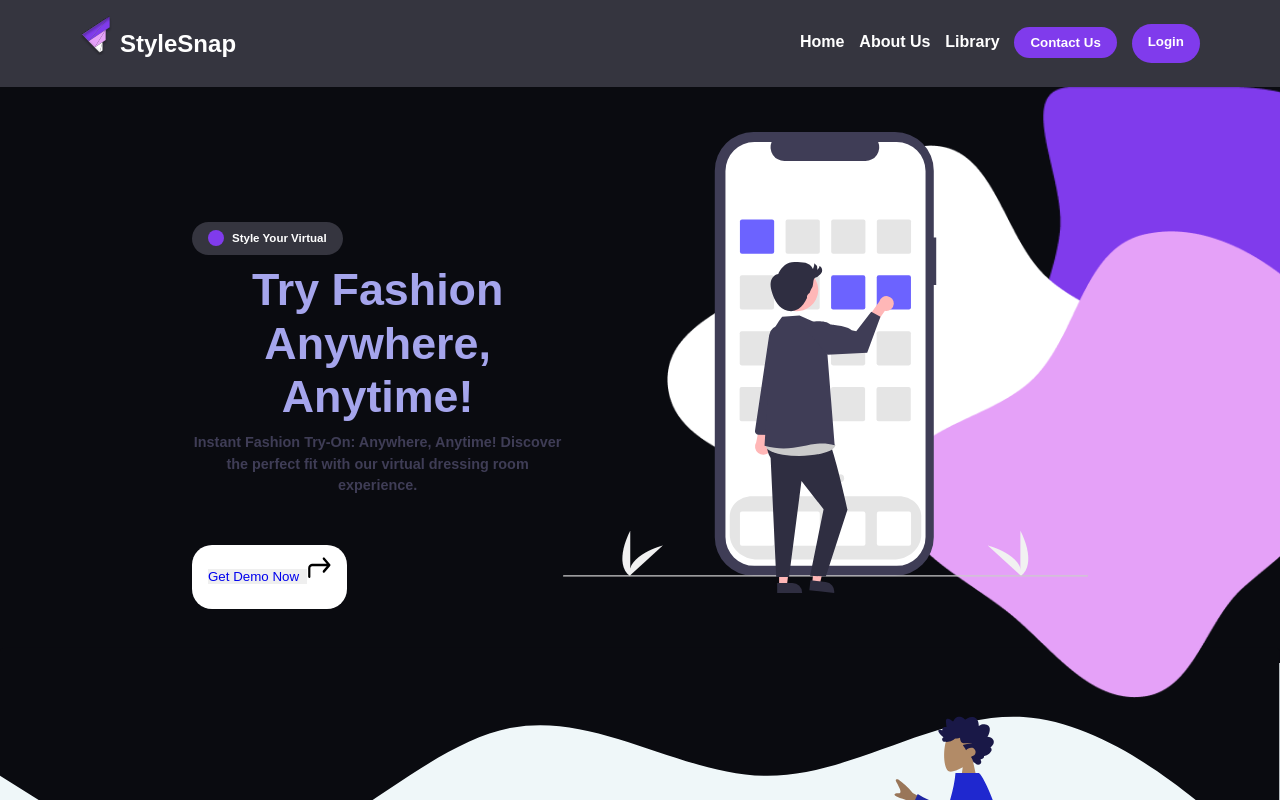
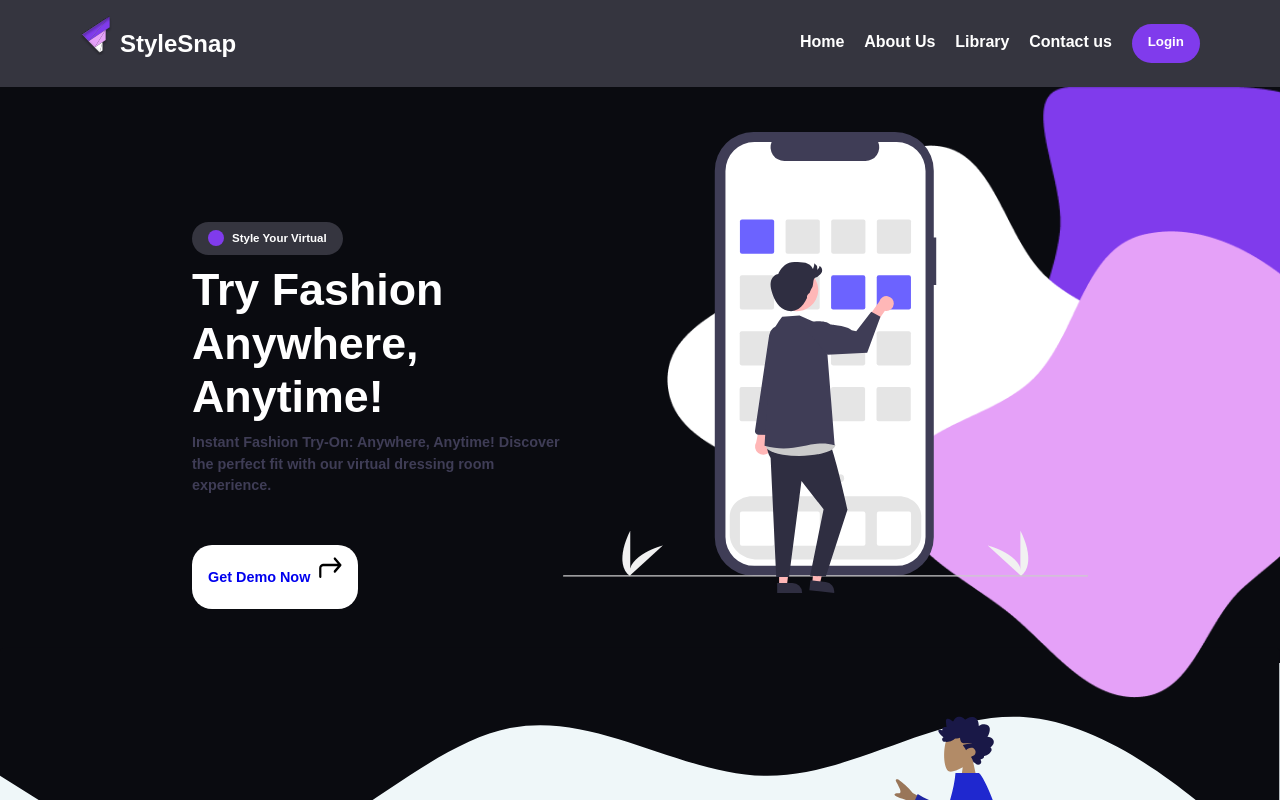
Before and after one commit to tanmay2612/VR_TryOn, a React (Create React App) app: page / in a window 1280 px wide. Shown: the top 800 px of the page. Built offline with nearby package versions, Linux system fonts and the light colour scheme.

Commit message:
debuged navbar

```diff
--- a/package.json
+++ b/package.json
@@ -6,6 +6,7 @@
     "@testing-library/jest-dom": "^6.1.5",
     "@testing-library/react": "^14.1.2",
     "@testing-library/user-event": "^14.5.1",
+    "axios": "^1.6.8",
     "gsap": "^3.12.4",
     "react": "^18.2.0",
     "react-dom": "^18.2.0",
--- a/public/index.html
+++ b/public/index.html
@@ -2,7 +2,7 @@
 <html lang="en">
   <head>
     <meta charset="utf-8" />
-    <link rel="icon" href="%PUBLIC_URL%/favicon.ico" />
+    <link rel="icon" href="%PUBLIC_URL%/logo.svg" />
     <meta name="viewport" content="width=device-width, initial-scale=1" />
     <meta name="theme-color" content="#000000" />
     <meta
--- a/src/App.jsx
+++ b/src/App.jsx
@@ -2,6 +2,9 @@ import { GlobalStyle } from "./globalStyles";
 import { lazy, Suspense } from "react";
 import { BrowserRouter as Router, Route, Routes } from "react-router-dom";
 import VirtualTryOnComponent from "./components/getdemo/demo";
+import About from "./Sections/About";
+import Library from "./Sections/Library";
+import Contact from "./Sections/Contact";
 
 const Home = lazy(() => import("./Pages/Home"));
 const Header = lazy(() => import("./components/Header/index"));
@@ -20,6 +23,9 @@ function App() {
         <Routes>
           <Route path="/login" element={<Login />} />
           <Route path ="/getdemo" element={<VirtualTryOnComponent/>} />
+          <Route path="/about" element={<About />}/>
+          <Route path="/library" element={<Library />}/>
+          <Route path="/contact" element={<Contact />}/>
           <Route path ="/" element={<Home/>} />
         </Routes>
         {/* Other routes */}
--- a/src/Sections/Hero/index.js
+++ b/src/Sections/Hero/index.js
@@ -200,9 +200,9 @@ const HeroSection = () => {
           Instant Fashion Try-On: Anywhere, Anytime! Discover the perfect fit with our virtual dressing room experience.
           </SubText>
           <CTA>
-            <button> <Link to="/getdemo">
+            <Link to="/getdemo">
             Get Demo Now &nbsp;
-            </Link></button>
+            </Link>
 
             <img src={arrow} alt="cta" width="100" height="100" />
           </CTA>
--- a/src/components/Header/index.js
+++ b/src/components/Header/index.js
@@ -243,15 +243,18 @@ const Header = () => {
           <Link to="/">Home</Link>
         </Button> */}
         <Link to="/"> Home </Link>
-        <a href="#about" onClick={(e) => scrollUp("about", e)}>
+        {/* <a href="#about" onClick={(e) => scrollUp("about", e)}>
           About Us
-        </a>
-        <a href="#Library" onClick={(e) => scrollUp("Library", e)}>
+        </a> */}
+         <Link to="/about"> About Us </Link>
+        {/* <a href="#Library" onClick={(e) => scrollUp("Library", e)}>
           Library
-        </a>
-        <a href="#contact" onClick={(e) => scrollUp("contact", e)}>
+        </a> */}
+        <Link to="/library"> Library </Link>
+        {/* <a href="#contact" onClick={(e) => scrollUp("contact", e)}>
           <Button>Contact Us</Button>
-        </a>
+        </a> */}
+        <Link to="/contact"> Contact us </Link>
         <Button>
           <Link to="/login">Login</Link>
         </Button>
@@ -260,21 +263,42 @@ const Header = () => {
         <span></span>
       </HamburgerBtn>
       <MobileMenu clicked={+click}>
-        <Link to="/">
-          <button>Home </button>{" "}
-        </Link>
-        <a href="#about" onClick={(e) => handleClick("about", e)}>
+        {/* <Button>
+          <Link to="/">Home</Link>
+        </Button> */}
+        <Link to="/"> Home </Link>
+        {/* <a href="#about" onClick={(e) => scrollUp("about", e)}>
           About Us
-        </a>
-        <a href="#Library" onClick={(e) => handleClick("Library", e)}>
+        </a> */}
+         <Link to="/about"> About Us </Link>
+        {/* <a href="#Library" onClick={(e) => scrollUp("Library", e)}>
           Library
-        </a>
-        <a href="#contact" onClick={(e) => handleClick("contact", e)}>
+        </a> */}
+        <Link to="/library"> Library </Link>
+        {/* <a href="#contact" onClick={(e) => scrollUp("contact", e)}>
           <Button>Contact Us</Button>
-        </a>
-        <Link to="/login">
-          <Button>Login</Button>
-        </Link>
+        </a> */}
+        {/* <Button>
+          <Link to="/">Home</Link>
+        </Button> */}
+        <Link to="/"> Home </Link>
+        {/* <a href="#about" onClick={(e) => scrollUp("about", e)}>
+          About Us
+        </a> */}
+         <Link to="/about"> About Us </Link>
+        {/* <a href="#Library" onClick={(e) => scrollUp("Library", e)}>
+          Library
+        </a> */}
+        <Link to="/contact"> Contact us </Link>
+        {/* <a href="#contact" onClick={(e) => scrollUp("contact", e)}>
+          <Button>Contact Us</Button>
+        </a> */}
+        <Button>
+          <Link to="/login">Login</Link>
+        </Button>
+        <Button>
+          <Link to="/login">Login</Link>
+        </Button>
       </MobileMenu>
     </Headers>
   );
--- a/src/components/getdemo/demo.css
+++ b/src/components/getdemo/demo.css
@@ -62,12 +62,12 @@ button[type="submit"]:hover {
 
 /* demo.css */
 
-body {
+/* body {
   font-family: sans-serif;
   background-color: #e5e5f5; /* Light purple background */
-  color: #454a55; /* Darker text for contrast */
+  /*color: #454a55; /* Darker text for contrast
   text-align: center;
-}
+} */
 
 .upload-container {
   display: flex;
@@ -81,11 +81,11 @@ body {
   box-shadow:2px 5px 10px black;
 }
 
-h1 {
+/* h1 {
   font-size: 2rem;
   margin-bottom: 1rem;
-  color: #a5a5ec; /* Accent color for heading */
-}
+  color: #a5a5ec;
+} */
 
 label {
   margin-bottom: 0.5rem;
```
Also changed, not shown: public/logo.svg (added), 1 other file (tests, documents, lock files or other folders).
